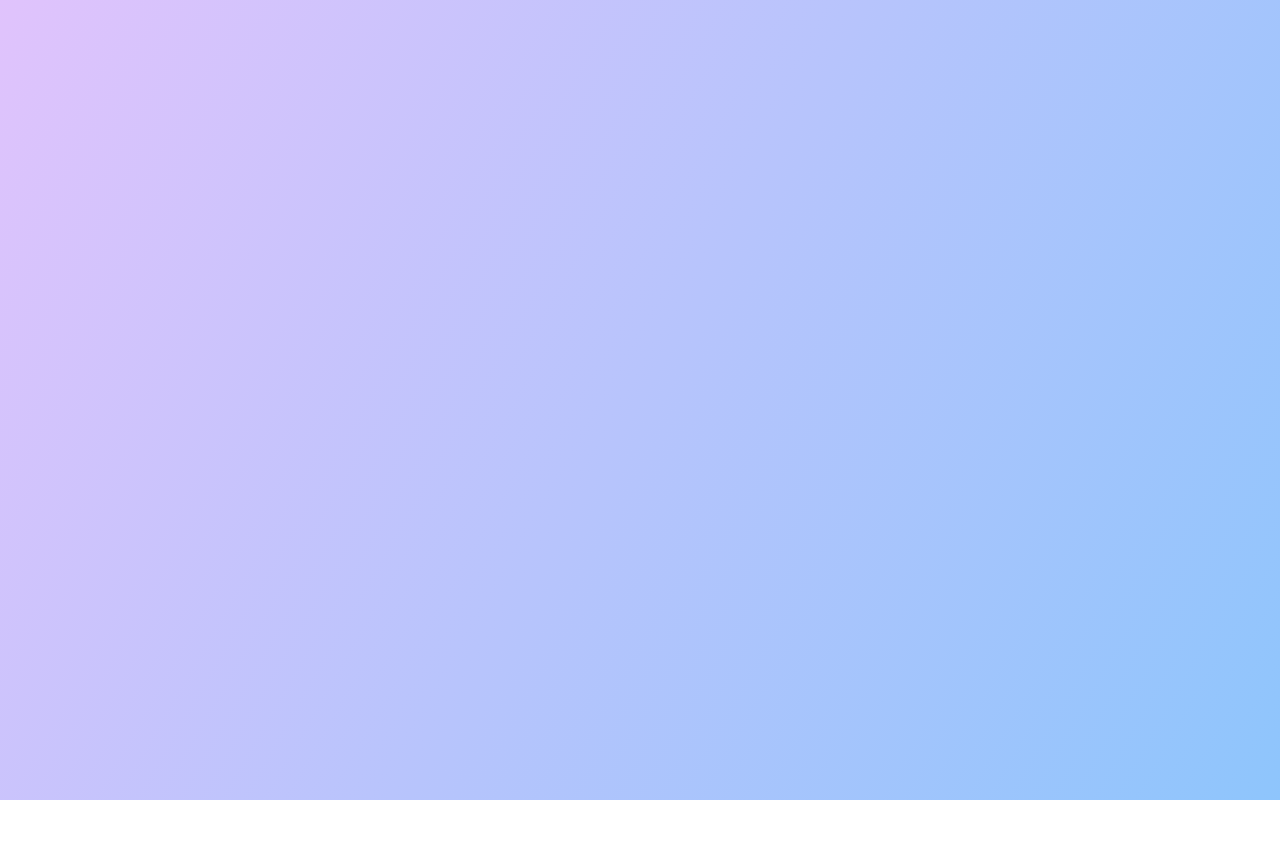
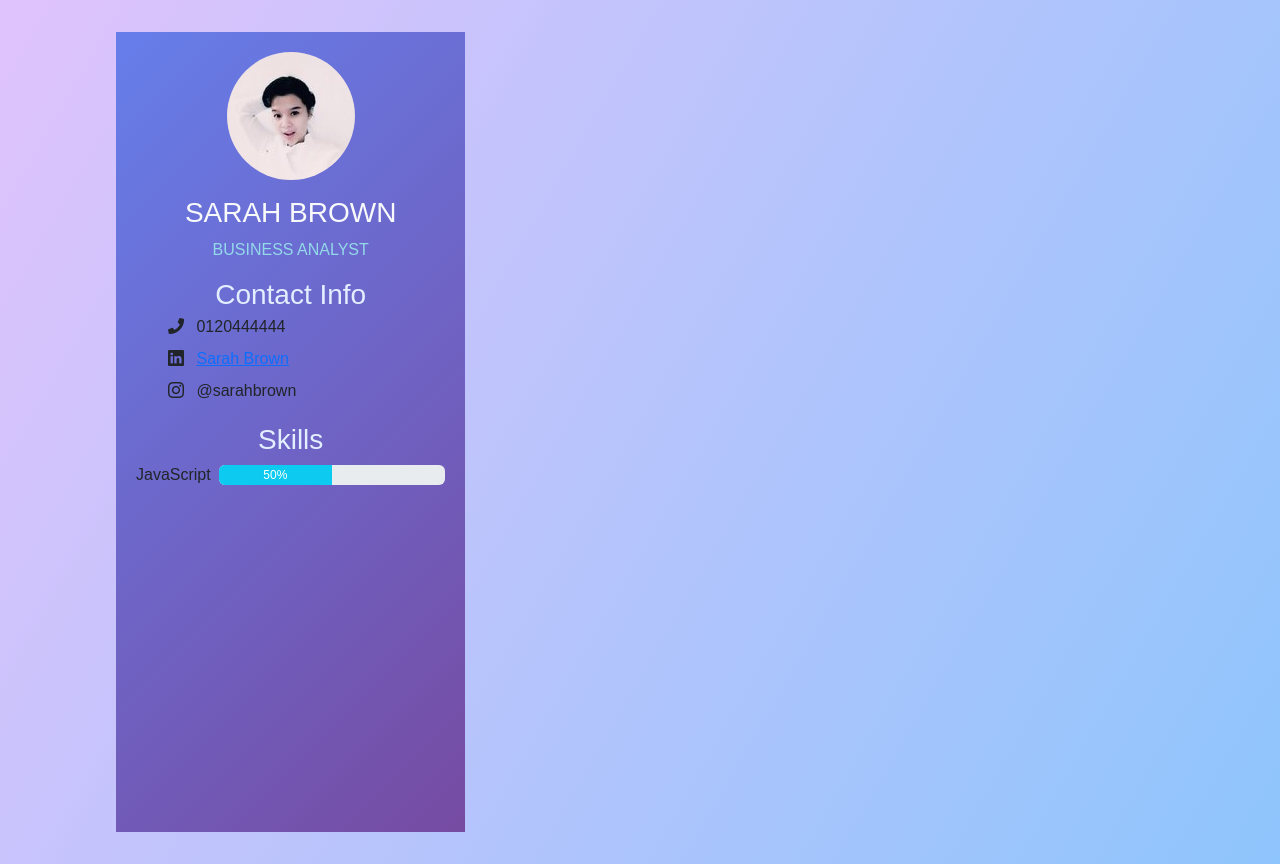
Before and after one commit to HisakoK/Resume, a plain HTML site: page index.html in a window 1280 px wide. Before the commit the page ends 800 px from the top, so only its background shows below. Drawn offline with nearby package versions, Linux system fonts and the light colour scheme.

Commit message:
Add left side contents
Profile including progress bars

```diff
--- a/index.html
+++ b/index.html
@@ -10,16 +10,74 @@
    integrity="sha384-gH2yIJqKdNHPEq0n4Mqa/HGKIhSkIHeL5AyhkYV8i59U5AR6csBvApHHNl/vI1Bx"
    crossorigin="anonymous"
   >
-
   <title>Resume</title>
-  <link rel="preconnect" href="https://fonts.googleapis.com">
-  <link rel="stylesheet" href="style.css">
-  <link rel="preconnect" href="https://fonts.gstatic.com" crossorigin>
+  <link
+   rel="preconnect"
+   href="https://fonts.googleapis.com"
+  >
+  <link
+   rel="stylesheet"
+   href="style.css"
+  >
+  <link
+   rel="preconnect"
+   href="https://fonts.gstatic.com"
+   crossorigin
+  >
   <link href="https://fonts.googleapis.com/css2?family=Poppins:wght@100;300;400;600&display=swap" rel="stylesheet">
-  <link rel="stylesheet" href="https://cdnjs.cloudflare.com/ajax/libs/font-awesome/4.7.0/css/font-awesome.min.css">
+  <link rel ="stylesheet" href="https://cdnjs.cloudflare.com/ajax/libs/font-awesome/5.15.4/css/all.min.css">
   <link rel="stylesheet" href="https://cdn.jsdelivr.net/npm/bootstrap-icons@1.9.1/font/bootstrap-icons.css">
 </head>
 <body>
+  <main class="main-content">
+    <div class="row">
+      <section class="col-4 left-section">
+        <div class="left-content py-1 px-2">
+          <div class="profile my-3 text-center">
+            <img src="/avator.jpg" alt="" class="rounded-circle mb-3">
+            <h3 class="name text-light text-uppercase">
+              Sarah Brown
+            </h3>
+            <p class="career text-uppercase">
+              Business Analyst
+            </p>
+          </div>
+          <div class="contact-info">
+            <h3 class="main-title text-center m-0">Contact Info</h3>
+            <ul>
+              <li class="py-1">
+                <i class="fa fa-phone pe-2"></i>
+                0120444444
+              </li>
+              <li class="py-1">
+                <i class="bi bi-linkedin pe-2"></i>
+                <a href="#">Sarah Brown</a>
+              </li>
+              <li class="py-1">
+                <i class="bi bi-instagram pe-2"></i>
+                @sarahbrown
+              </li>
+            </ul>
+          </div>
+          <div class="skill-section">
+            <h3 class="text-center main-title">
+              Skills
+            </h3>
+            <ul class="ps-0">
+              <li class="d-flex">
+                <h6 class="flex-shrink-1 me-2 skill-title">JavaScript</h5>
+                <div class="w-100 progress" style="height: 20px;">
+                  <div class="progress-bar bg-info" role="progressbar" style="width: 50%" aria-valuenow="50" aria-valuemin="0" aria-valuemax="100">50%</div>
+                </div>
+              </li>
+            </ul>
+          </div>
+        </div>
+      </section>
+      <section class="col-8 right-section"></section>
+    </div>
+
+  </main>
 
   <script src="https://cdn.jsdelivr.net/npm/@popperjs/core@2.11.5/dist/umd/popper.min.js" integrity="sha384-Xe+8cL9oJa6tN/veChSP7q+mnSPaj5Bcu9mPX5F5xIGE0DVittaqT5lorf0EI7Vk" crossorigin="anonymous"></script>
   <script src="https://cdn.jsdelivr.net/npm/bootstrap@5.2.0/dist/js/bootstrap.min.js" integrity="sha384-ODmDIVzN+pFdexxHEHFBQH3/9/vQ9uori45z4JjnFsRydbmQbmL5t1tQ0culUzyK" crossorigin="anonymous"></script>
--- a/style.css
+++ b/style.css
@@ -7,7 +7,31 @@
 }
 
 body{
-  width: 100vh;
-  height: 100vh;
+  width: 100%;
+  height: 100%;
   background-image: linear-gradient(120deg, #e0c3fc 0%, #8ec5fc 100%);
 }
+
+.main-content{
+  min-height: 100vh;
+  width: 80%;
+  margin: 2rem auto;
+}
+
+.left-section{
+  height: 100vh;
+  background-image: linear-gradient(135deg, #667eea 0%, #764ba2 100%);
+}
+
+.right-section{
+  height: 100%;
+  background-image: linear-gradient(to top, #f3e7e9 0%, #e3eeff 99%, #e3eeff 100%);
+}
+
+.career{
+  color:#94D9EA
+}
+
+.main-title{
+  color:#e3eeff;
+}
```
Also changed, not shown: avator.jpg (added).
